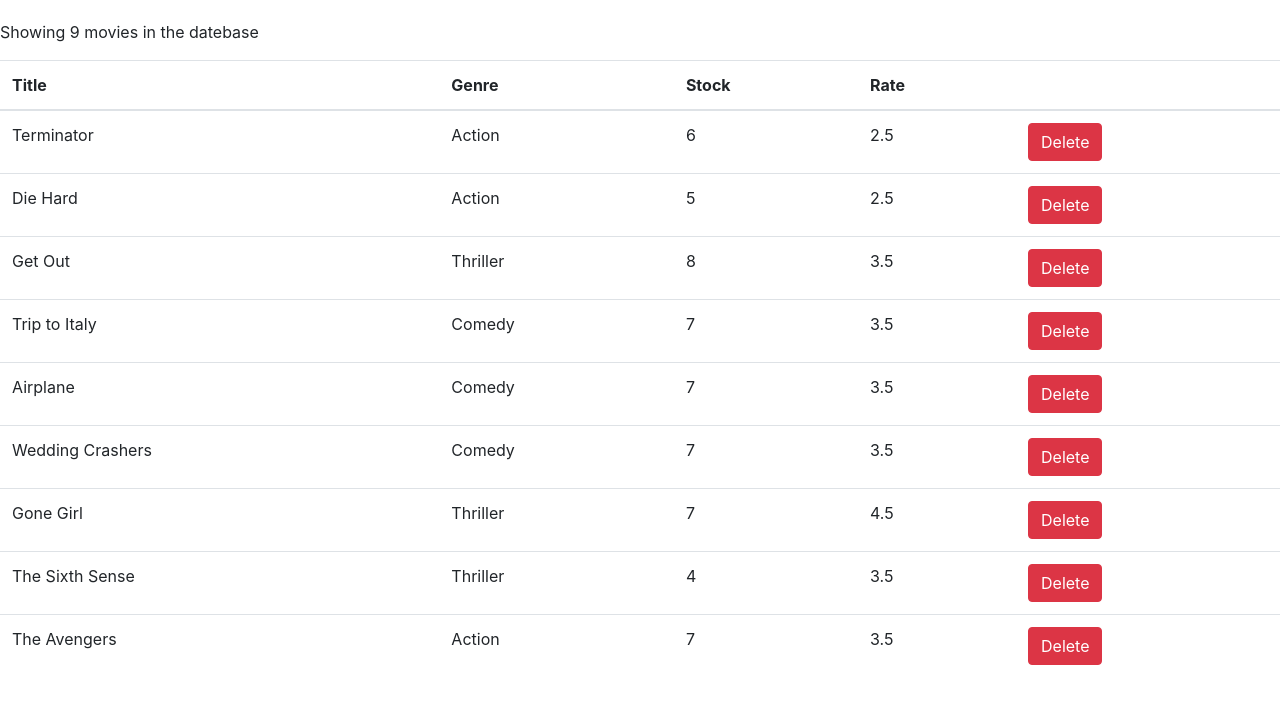
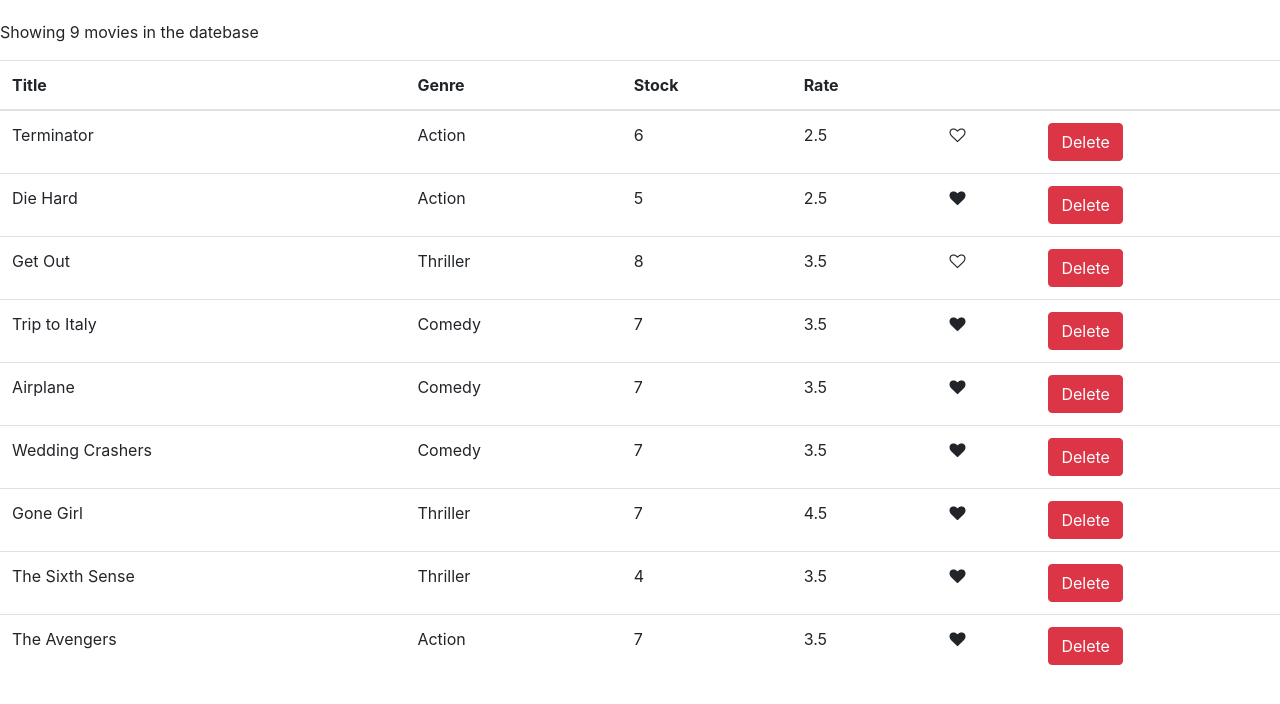
Before and after one commit to tomstagg/Vidly, a React (Create React App) app: page / in a window 1280 px wide. Shown: the top 704 px of the page. Built offline with nearby package versions, Linux system fonts and the light colour scheme.

Commit message:
like component

```diff
--- /dev/null
+++ b/src/components/common/like.jsx
@@ -0,0 +1,19 @@
+import React, { Component } from "react";
+
+class Like extends Component {
+  render() {
+    let heartClass = "fa fa-heart";
+
+    if (!this.props.liked) heartClass += "-o";
+    return (
+      <i
+        onClick={this.props.onClick}
+        style={{ cursor: "pointer" }}
+        className={heartClass}
+        aria-hidden="true"
+      />
+    );
+  }
+}
+
+export default Like;
--- a/src/components/movie.jsx
+++ b/src/components/movie.jsx
@@ -1,8 +1,9 @@
 import React, { Component } from "react";
 import { getMovies, deleteMovie } from "../services/fakeMovieService";
+import Like from "./common/like";
 
 class Movie extends Component {
-  state = { movies: getMovies() };
+  state = { movies: getMovies(), page: 1 };
 
   handleDelete = movie => {
     const moviesWithoutDeleted = this.state.movies.filter(
@@ -10,6 +11,15 @@ class Movie extends Component {
     );
     // deleteMovie(id);
     this.setState({ movies: moviesWithoutDeleted });
+  };
+
+  handleLike = movie => {
+    const movies = [...this.state.movies];
+    const index = movies.indexOf(movie);
+    movies[index] = { ...movie };
+    movies[index].liked = !movies[index].liked;
+
+    this.setState({ movies });
   };
 
   render() {
@@ -27,6 +37,7 @@ class Movie extends Component {
               <th scope="col">Stock</th>
               <th scope="col">Rate</th>
               <th />
+              <th />
             </tr>
           </thead>
           <tbody>
@@ -36,6 +47,13 @@ class Movie extends Component {
                 <td>{movie.genre.name}</td>
                 <td>{movie.numberInStock}</td>
                 <td>{movie.dailyRentalRate}</td>
+                <td>
+                  <Like
+                    key={movie._id}
+                    liked={movie.liked}
+                    onClick={() => this.handleLike(movie)}
+                  />
+                </td>
                 <td>
                   <button
                     className="btn btn-danger btn-small"
--- a/src/services/fakeMovieService.js
+++ b/src/services/fakeMovieService.js
@@ -7,63 +7,72 @@ const movies = [
     genre: { _id: "5b21ca3eeb7f6fbccd471818", name: "Action" },
     numberInStock: 6,
     dailyRentalRate: 2.5,
-    publishDate: "2018-01-03T19:04:28.809Z"
+    publishDate: "2018-01-03T19:04:28.809Z",
+    liked: false
   },
   {
     _id: "5b21ca3eeb7f6fbccd471816",
     title: "Die Hard",
     genre: { _id: "5b21ca3eeb7f6fbccd471818", name: "Action" },
     numberInStock: 5,
-    dailyRentalRate: 2.5
+    dailyRentalRate: 2.5,
+    liked: true
   },
   {
     _id: "5b21ca3eeb7f6fbccd471817",
     title: "Get Out",
     genre: { _id: "5b21ca3eeb7f6fbccd471820", name: "Thriller" },
     numberInStock: 8,
-    dailyRentalRate: 3.5
+    dailyRentalRate: 3.5,
+    liked: false
   },
   {
     _id: "5b21ca3eeb7f6fbccd471819",
     title: "Trip to Italy",
     genre: { _id: "5b21ca3eeb7f6fbccd471814", name: "Comedy" },
     numberInStock: 7,
-    dailyRentalRate: 3.5
+    dailyRentalRate: 3.5,
+    liked: true
   },
   {
     _id: "5b21ca3eeb7f6fbccd47181a",
     title: "Airplane",
     genre: { _id: "5b21ca3eeb7f6fbccd471814", name: "Comedy" },
     numberInStock: 7,
-    dailyRentalRate: 3.5
+    dailyRentalRate: 3.5,
+    liked: true
   },
   {
     _id: "5b21ca3eeb7f6fbccd47181b",
     title: "Wedding Crashers",
     genre: { _id: "5b21ca3eeb7f6fbccd471814", name: "Comedy" },
     numberInStock: 7,
-    dailyRentalRate: 3.5
+    dailyRentalRate: 3.5,
+    liked: true
   },
   {
     _id: "5b21ca3eeb7f6fbccd47181e",
     title: "Gone Girl",
     genre: { _id: "5b21ca3eeb7f6fbccd471820", name: "Thriller" },
     numberInStock: 7,
-    dailyRentalRate: 4.5
+    dailyRentalRate: 4.5,
+    liked: true
   },
   {
     _id: "5b21ca3eeb7f6fbccd47181f",
     title: "The Sixth Sense",
     genre: { _id: "5b21ca3eeb7f6fbccd471820", name: "Thriller" },
     numberInStock: 4,
-    dailyRentalRate: 3.5
+    dailyRentalRate: 3.5,
+    liked: true
   },
   {
     _id: "5b21ca3eeb7f6fbccd471821",
     title: "The Avengers",
     genre: { _id: "5b21ca3eeb7f6fbccd471818", name: "Action" },
     numberInStock: 7,
-    dailyRentalRate: 3.5
+    dailyRentalRate: 3.5,
+    liked: true
   }
 ];
 
```
